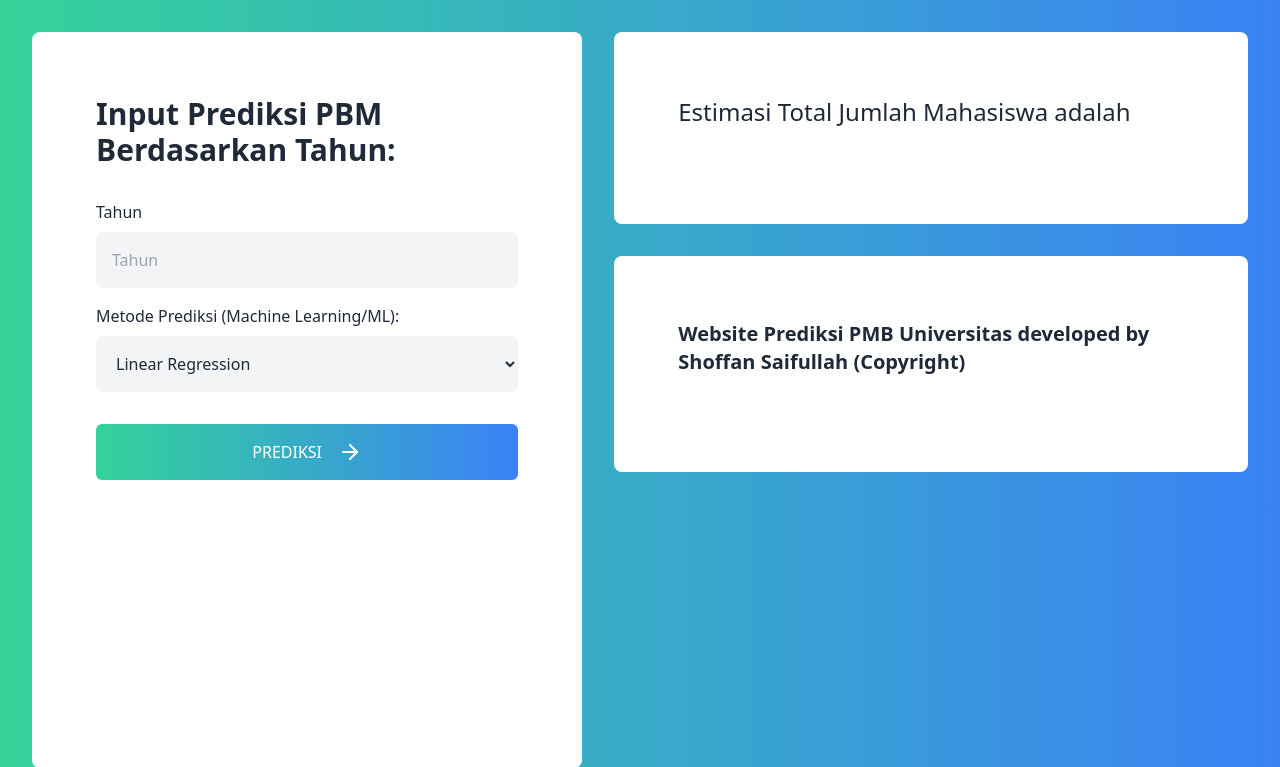
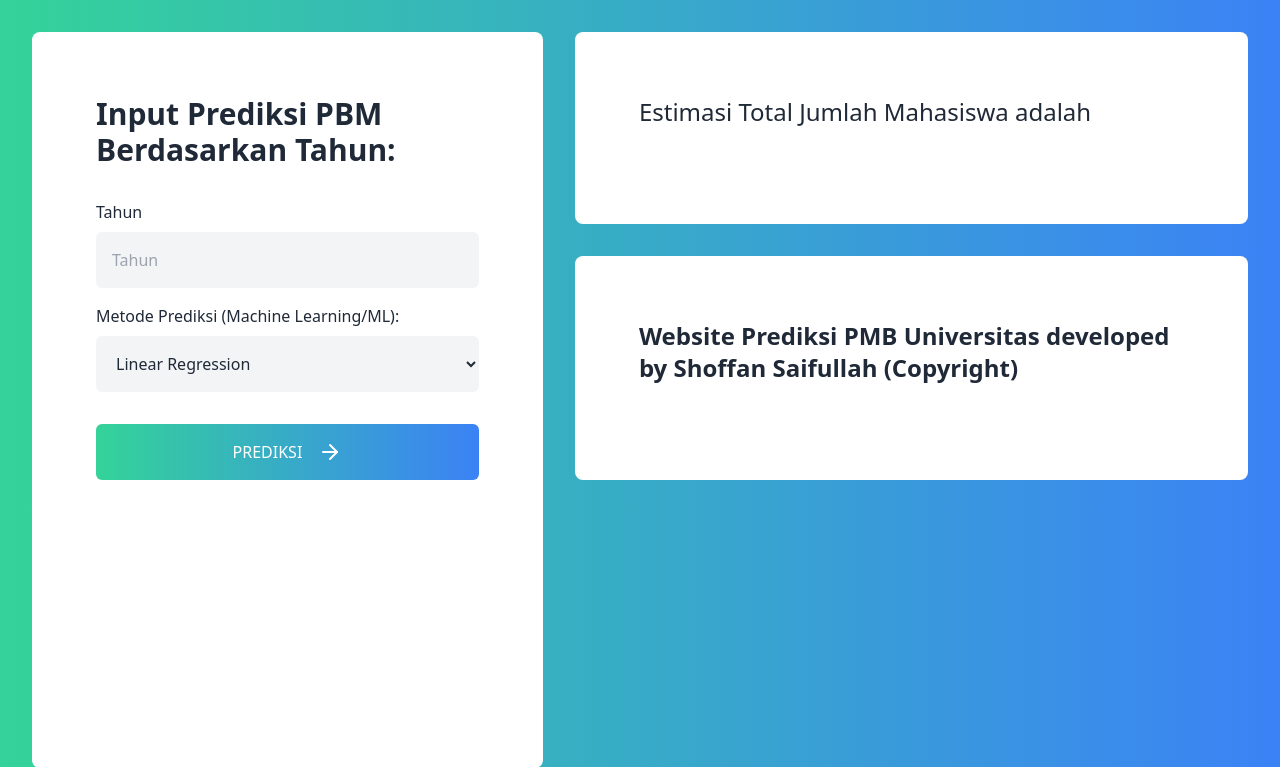
Before and after one commit to shoffan28/pmb01, a Flask app: template templates/index.html in a window 1280 px wide. Shown: the top 767 px of the page. Run offline with Flask 2, Linux system fonts and the light colour scheme; the template is opened without the code that fills it, so the values that code supplies are empty; parts of the project's set-up code (start-up, migrations or seed data) failed here and were passed over.

Commit message:
Update index.html

```diff
--- a/templates/index.html
+++ b/templates/index.html
@@ -134,7 +134,7 @@
 -->                {% endif %}
             </div>
             <div class="flex justify-around bg-white p-16 rounded-lg mt-8">
-				<h1 class="text-xl font-bold mb-8">
+				<h1 class="text-2xl font-bold mb-8">
 					Website Prediksi PMB Universitas developed by Shoffan Saifullah (Copyright)
 				</h1>
                 <!--<img
```
